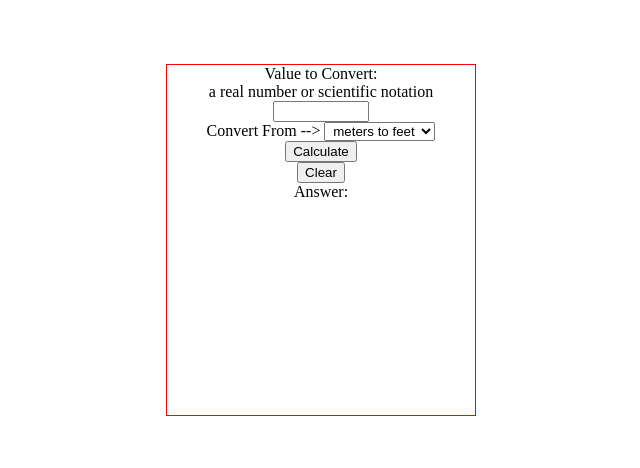
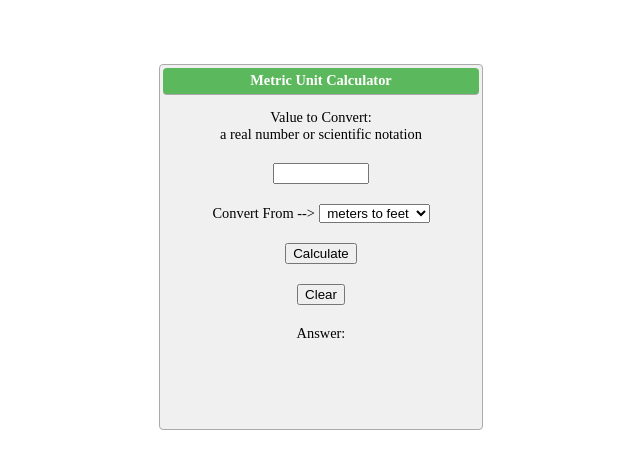
Before and after one commit to monsterreh2b/unit-converter, a website built with Vite: page index.html in a window 1280 px wide. Shown: the whole page, without its empty margins (319-959 px from the left). Built offline with nearby package versions, Linux system fonts and the light colour scheme.

Commit message:
css and clear btn functional

```diff
--- a/index.css
+++ b/index.css
@@ -11,8 +11,11 @@ body {
 div#calculatorWrap {
     width: 308px;
     height: 350px;
-    border: 1px solid red;
-
+    background: #f0f0f0;
+    padding: 0.5em 0.5em 0.5em 0.5em;
+    border: 1px solid #aaa;
+    border-radius: 4px;
+    font-size: 0.9em;
 }
 
 div#outer {
@@ -22,3 +25,26 @@ div#outer {
     text-align-last: center;
     margin-top: 5%;
 }
+
+div.calculatorTitle {
+    color: #fff;
+    background-color: #5cb85c;
+    font-weight: bold;
+    margin: -0.3em -0.3em 1em -0.3em;
+    border-bottom: 1px solid #aaa;
+    padding: 0.3em;
+    text-align: center;
+    border-radius: 4px;
+    _color: #333;
+    _background-color: #FFF;
+    _border: 1px solid #aaa;
+}
+
+.moveDown {
+    margin-top: 20px;
+}
+
+.bolderBigger {
+    font-weight: 700;
+    font-size: 28pt;
+}
--- a/index.html
+++ b/index.html
@@ -4,17 +4,21 @@
     <link rel="stylesheet" href="index.css">
 
 </head>
+
+</html>
 <body>
+
     <div id="outer">
         <div id="calculatorWrap">
 
             <form class="calculate">
+                <div itemprop="name" class="calculatorTitle">Metric Unit Calculator</div>
                 <label for="input_value">Value to Convert:</label>
                 <br>
                 <span class="note smaller">a real number or scientific notation</span>
                 <br>
-                <input type="number" name="amount" id="amount" min="0" max="1000000">
-                <div class="calculatorInputGroup">
+                <input type="number" name="amount" id="amount" min="0" max="1000000" class="moveDown">
+                <div class="calculatorInputGroup moveDown">
                     <label for="input">Convert From --&gt; </label> <select name="input" id="input" size="1">
                         <option value="meters to feet">meters to feet</option>
                         <option value="feet to meters">feet to meters</option>
@@ -24,13 +28,13 @@
                         <option value="pounds to kilos">pounds to kilos</option>
                     </select>
                 </div>
-                <button type="submit" class="btn">Calculate</button><div class="calculatorButton floatLeft" id="actionClear">
-                                                                        <div><input type="reset" name="reset" value="Clear" class="btn" onclick="return resetCalculator(this.form);"></div>
+                <button type="submit" class="btn moveDown">Calculate</button><div class="calculatorButton floatLeft" id="actionClear">
+                    <div class="moveDown"><input type="reset" name="reset" value="Clear" class="btn" id="clear"></div>
                 </div>
-            </form><div id="calculatorAnswer">
+            </form><div id="calculatorAnswer" class="moveDown">
                 Answer:
                 <br>
-                <div id="answer"></div>
+                <div id="answer" class="moveDown bolderBigger"></div>
             </div>
 
 
@@ -44,5 +48,7 @@
 
 
 
+
+
+
 </body>
-</html>
--- a/index.js
+++ b/index.js
@@ -8,6 +8,8 @@ const amount = document.getElementById("amount");
 console.log(amount);
 
 const form = document.querySelector(".calculate");
+
+const clear = document.getElementById("clear");
 
 const answer = document.getElementById("answer");
 
@@ -96,3 +98,8 @@ form.addEventListener("submit", function (e) {
 
 
 });
+
+clear.addEventListener("click", function () {
+    //console.log("clear")
+    answer.innerHTML = "";
+});
```
